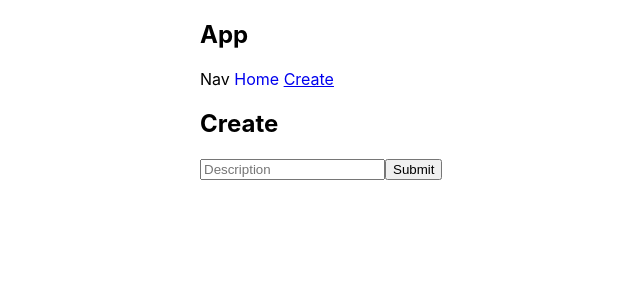
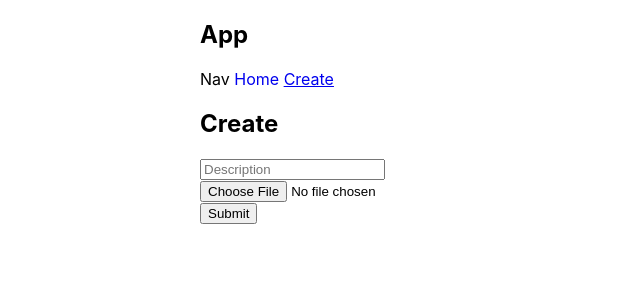
Before and after one commit to r-keenan/IG-Front-End, a React (Create React App) app: page /create in a window 1280 px wide. Shown: the top 300 px of the page, without its empty margins (295-935 px from the left). Built offline with nearby package versions, Linux system fonts and the light colour scheme.

Commit message:
Added image upload to form on Create page.

```diff
--- a/src/pages/Create.js
+++ b/src/pages/Create.js
@@ -3,19 +3,21 @@ import React, {useState} from 'react';
 export default () => {
 
     const [description, setDescription] = useState('')
+    const [file, setFile] = useState(null)
+
+    console.log("file", file)
 
     const handleSubmit = async (event) => {
         /*This prevents it from reloading the same page when submiting*/
-        event.preventDefault();
+        event.preventDefault()
+
+        const formData = new FormData()
+        formData.append('data', JSON.stringify({description}))
+        formData.append('files.image', file)
 
         const response = await fetch('http://localhost:1337/posts', {
             method: 'POST',
-            headers: {
-                'Content-Type': 'application/json'
-            },
-            body: JSON.stringify({
-                description
-            })
+            body: formData
         })
         const data = await response.json()
 
@@ -32,6 +34,11 @@ export default () => {
                 value={description}
                 onChange={(event) => setDescription(event.target.value)}
             />
+            <input
+                type='file'
+                placeholder='Add a File'
+                onChange={(event) => setFile(event.target.files[0])}
+            />
             <button>Submit</button>
         </form>
     </div>
```
